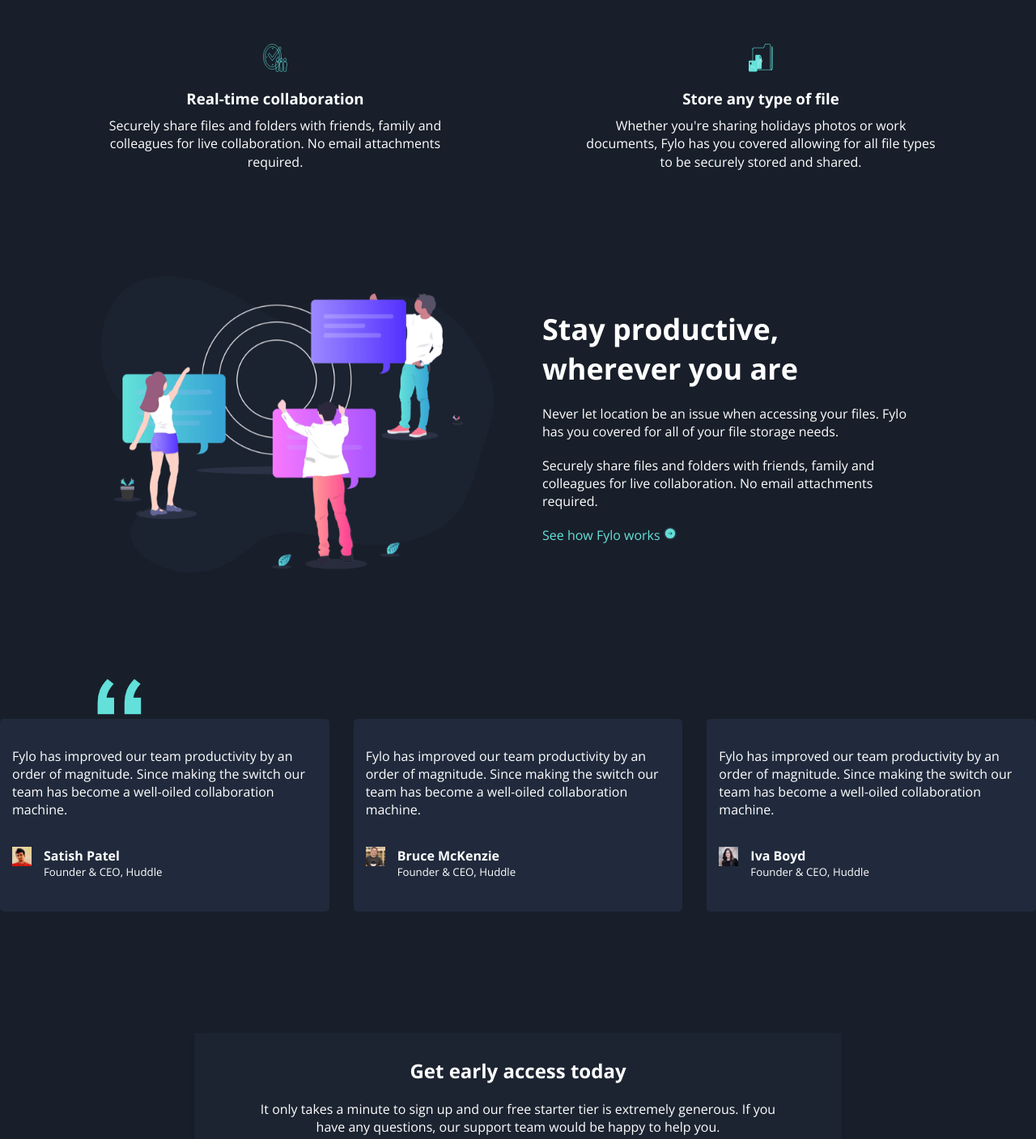
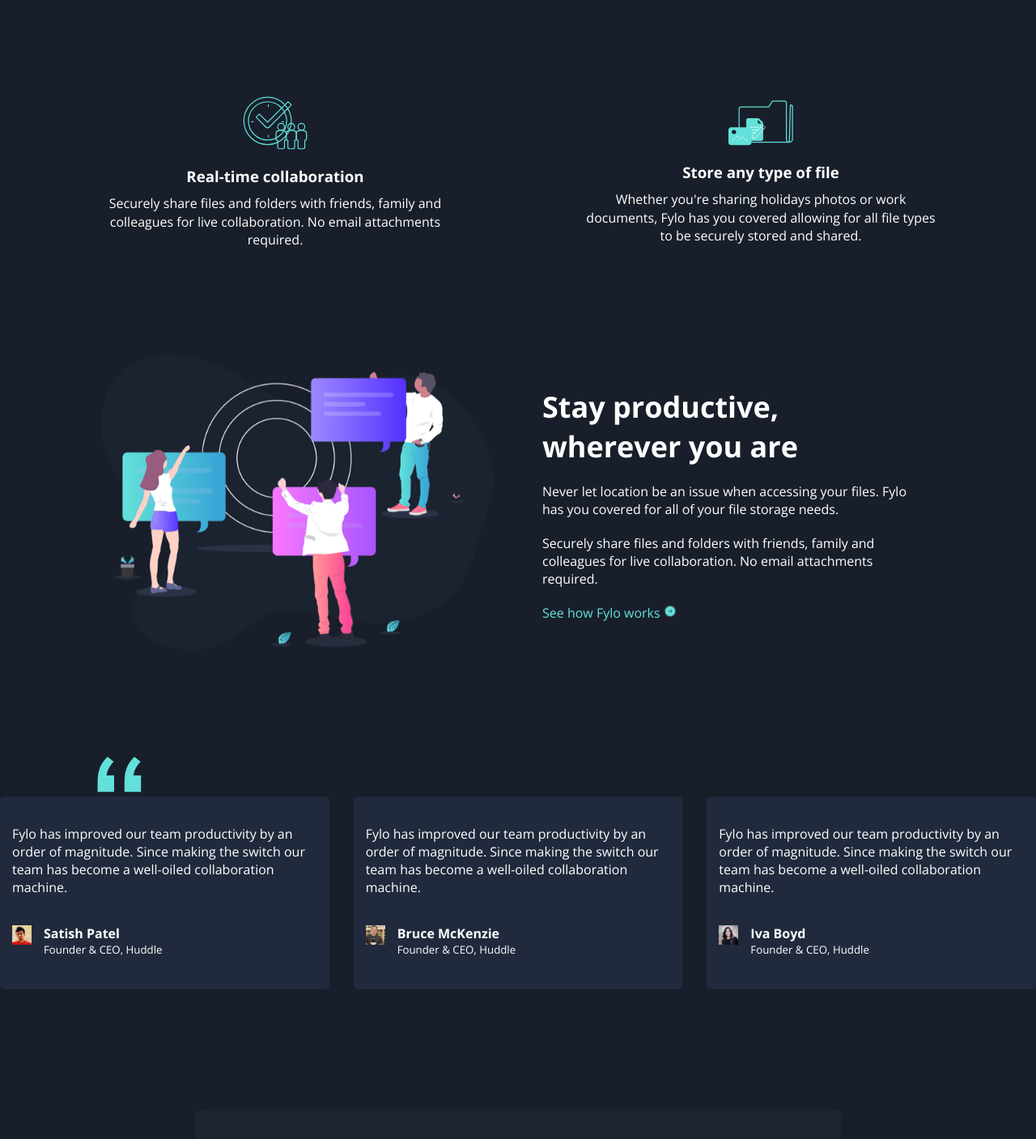
Before and after one commit to data-sets/fylo-dark-theme, a React (Create React App) app: page / in a window 1280 px wide. Shown: the part 1191-2598 px from the top of the page at 81% size. Built offline with nearby package versions, Linux system fonts and the light colour scheme.

Commit message:
testing: device viewport

```diff
--- a/src/modules/Main.jsx
+++ b/src/modules/Main.jsx
@@ -129,7 +129,7 @@
                   type="text"
                   name="email"
                   id="email"
-                  placeholder="jade.arinal.banares@gmail.com"
+                  placeholder="email@example.com"
                 />
                 <button>Get Started For Free</button>
               </form>
--- a/src/scss/globals/_main.scss
+++ b/src/scss/globals/_main.scss
@@ -119,8 +119,9 @@
 
         img {
           padding-bottom: 15px;
-          width: 30px;
-          height: 50px;
+          max-width: 100%;
+          width: 5rem;
+          height: auto;
         }
         p {
           line-height: 1.4;
```
Also changed, not shown: src/dist/style.css, 1 other file (tests, documents, lock files or other folders).
